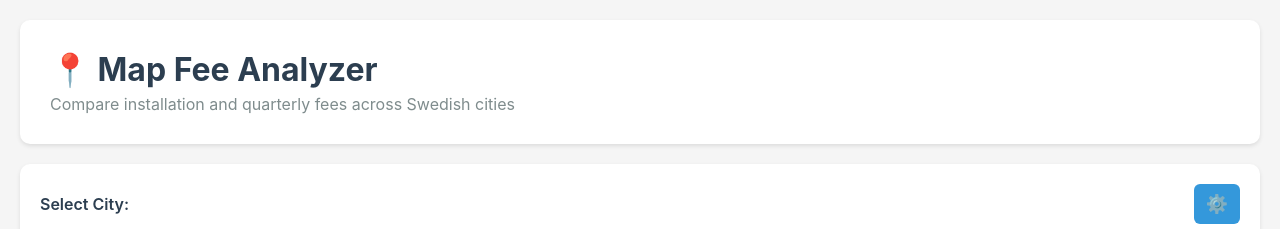
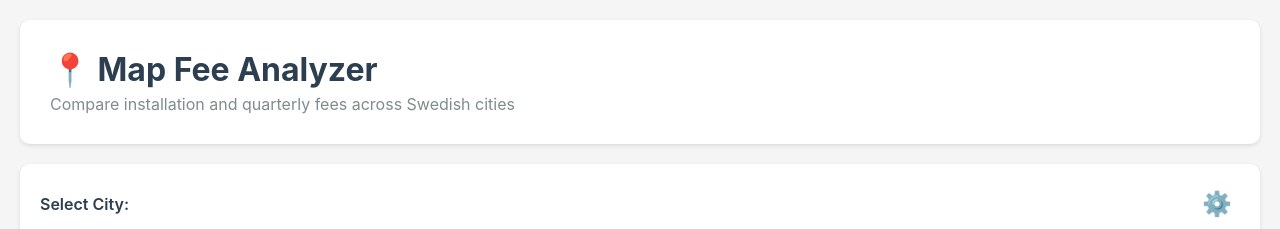
Before and after one commit to joeseos/Map-fee-analyzer, a plain HTML site: page static/index.html in a window 1280 px wide. Shown: the top 229 px of the page. Drawn offline with nearby package versions, Linux system fonts and the light colour scheme; no server answers.

Commit message:
Update style.css

```diff
--- a/static/style.css
+++ b/static/style.css
@@ -81,13 +81,12 @@ header p {
 }
 
 .settings-btn {
-    padding: 8px 12px;
-    background: #3498db;
-    color: white;
+    padding: 8px;
+    background: transparent;
+    color: #3498db;
     border: none;
-    border-radius: 6px;
     cursor: pointer;
-    font-size: 18px;
+    font-size: 24px;
     transition: all 0.3s;
     display: flex;
     align-items: center;
@@ -97,8 +96,8 @@ header p {
 }
 
 .settings-btn:hover {
-    background: #2980b9;
-    transform: rotate(45deg);
+    color: #2980b9;
+    transform: rotate(90deg);
 }
 
 /* Modal Styles */
```
